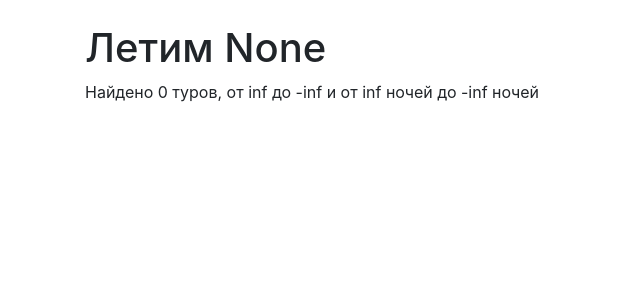
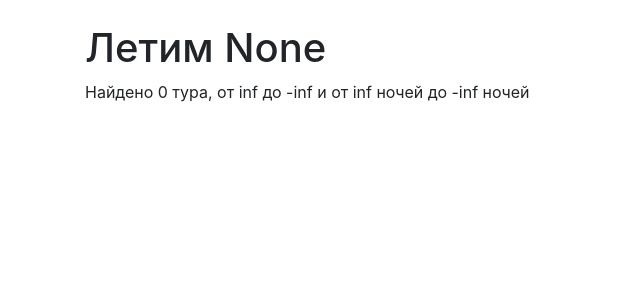
Before and after one commit to k-dimitry/stepik_tours, a Django app: page /departure/1 in a window 1280 px wide. Shown: the part 72-372 px from the top of the page, without its empty margins (0-640 px from the left). Run offline with Django 3.2, Linux system fonts and the light colour scheme; some libraries are stand-ins or nearby versions.

Commit message:
Fixed typo in departure.html

```diff
--- a/templates/departure.html
+++ b/templates/departure.html
@@ -4,7 +4,7 @@
 
     <main class="container mt-3">
         <h1 class="display-5 mt-4">Летим {{ departure_direction }}</h1>
-        <p class="mb-4">Найдено {{ tour_counter }} туров, от {{ min_price }} до {{ max_price }} и от {{ min_nights }}
+        <p class="mb-4">Найдено {{ tour_counter }} тура, от {{ min_price }} до {{ max_price }} и от {{ min_nights }}
             ночей до {{ max_nights }} ночей</p>
         <!-- CARDS -->
         <div class="row mt-5">
```
